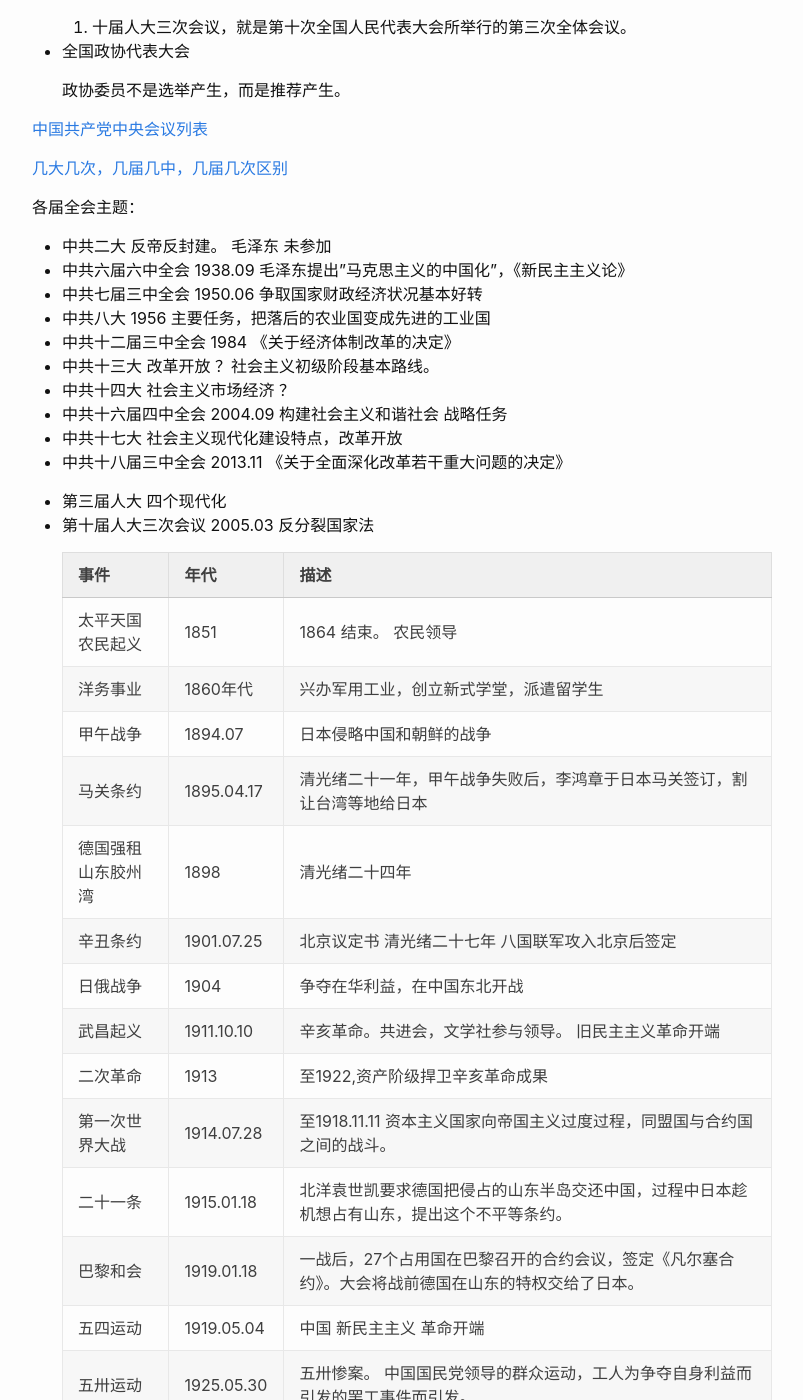
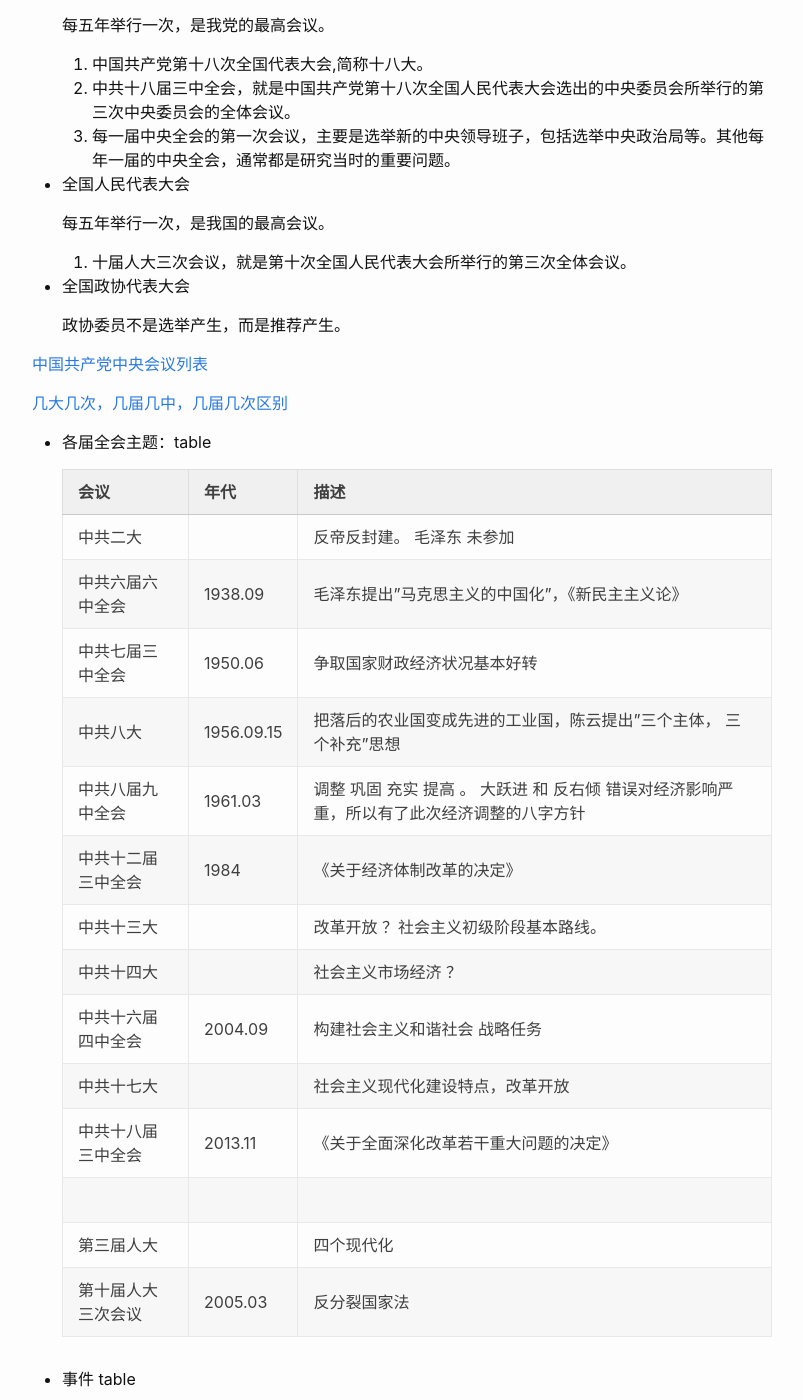
Before and after one commit to wangtiga/wangtiga.github.io, a Jekyll site: the page built from _previews/2020-07-04-3708_2018_10.md, in a window 1280 px wide and 1400 px high, scrolled down 18560 px. Shown: the whole window, without its empty margins (238-1041 px from the left). Built offline with Jekyll 4.4.1, drawn with Linux system fonts in a browser that asks for light colours; some of the changed text lies outside the part shown.

Commit message:
updated from notep

```diff
--- a/_previews/2020-07-04-3708_2018_10.md
+++ b/_previews/2020-07-04-3708_2018_10.md
@@ -400,9 +400,13 @@ TODO 此事跟张学良软禁蒋介石事件的先后关系？为什么服从？
 
 TODO 整理 正面战场 后方游击战场 的几次重要战役
 
-- 台儿庄战役 P132 1938.03 国民党 李宗仁
-- 平型关战役 P137 1937.09 共产党 八路军 115师伏击日军，民族抗战开始后第一次胜利
-- 百团大战   P138 1940.08 共产党 八路军 105个团20万人破袭敌人交通线，对华北日军的大规模进攻
+* 著名战役 table
+
+  战役                |  年代      |   描述                 |
+--------------------- | ---------- | ---------------------- |
+  台儿庄战役 P132     | 1938.03    | 国民党 李宗仁   |
+  平型关战役 P137     | 1937.09    | 共产党 八路军 115师伏击日军，民族抗战开始后第一次胜利 |
+  百团大战   P138     | 1940.08    | 共产党 八路军 105个团20万人破袭敌人交通线，对华北日军的大规模进攻 |
 
 
 
@@ -434,6 +438,8 @@ TODO 整理 正面战场 后方游击战场 的几次重要战役
   4. 05月，工厂以引发工潮为由解雇男工。又引起22家上海工厂罢工。上海总商会调停后，工厂又开除工人。
   5. 工厂代表与工厂资方争执过程，顾正红被枪杀。各届追悼过程，被北洋政府的警察武力震压。
   6. 中国国民党于 05.30 组织工人，学生，群众在上海租界马路游行。于南京路和警察发生冲突，死伤几十人。
+
+
 
 ## 18.1951年底至1952年春，中国共产党在党政机关工作公务员中开展的运动是
 ### A.肃反运动
@@ -525,22 +531,27 @@ P199
 [几大几次，几届几中，几届几次区别](https://www.douban.com/note/604363507/)
 
 
-各届全会主题：
+* 各届全会主题：table
 
-* 中共二大                       反帝反封建。 毛泽东 未参加
-* 中共六届六中全会     1938.09   毛泽东提出"马克思主义的中国化"，《新民主主义论》
-* 中共七届三中全会     1950.06   争取国家财政经济状况基本好转
-* 中共八大             1956      主要任务，把落后的农业国变成先进的工业国
-* 中共十二届三中全会   1984      《关于经济体制改革的决定》
-* 中共十三大                     改革开放 ？社会主义初级阶段基本路线。
-* 中共十四大                     社会主义市场经济 ？
-* 中共十六届四中全会   2004.09   构建社会主义和谐社会 战略任务
-* 中共十七大                     社会主义现代化建设特点，改革开放
-* 中共十八届三中全会   2013.11   《关于全面深化改革若干重大问题的决定》
+  会议                |  年代      |   描述                 |
+--------------------- | ---------- | ---------------------- |
+  中共二大            |            | 反帝反封建。 毛泽东 未参加 |
+  中共六届六中全会    | 1938.09    | 毛泽东提出"马克思主义的中国化"，《新民主主义论》 |
+  中共七届三中全会    | 1950.06    | 争取国家财政经济状况基本好转 |
+  中共八大            | 1956.09.15 | 把落后的农业国变成先进的工业国，陈云提出"三个主体， 三个补充"思想 |
+  中共八届九中全会    | 1961.03    | 调整 巩固 充实 提高 。 大跃进 和 反右倾 错误对经济影响严重，所以有了此次经济调整的八字方针 |
+  中共十二届三中全会  | 1984       | 《关于经济体制改革的决定》 |
+  中共十三大          |            | 改革开放 ？社会主义初级阶段基本路线。 |
+  中共十四大          |            | 社会主义市场经济 ？ |
+  中共十六届四中全会  | 2004.09    | 构建社会主义和谐社会 战略任务 |
+  中共十七大          |            | 社会主义现代化建设特点，改革开放 |
+  中共十八届三中全会  | 2013.11    | 《关于全面深化改革若干重大问题的决定》
+ |
+  第三届人大          |            | 四个现代化 |
+  第十届人大三次会议  | 2005.03    | 反分裂国家法 |
 
-* 第三届人大                     四个现代化
-* 第十届人大三次会议   2005.03   反分裂国家法
 
+* 事件 table
 
   事件                |  年代      |   描述                 |
 --------------------- | ---------- | ---------------------- |
@@ -549,13 +560,14 @@ P199
   甲午战争            | 1894.07    | 日本侵略中国和朝鲜的战争 |
   马关条约            | 1895.04.17 | 清光绪二十一年，甲午战争失败后，李鸿章于日本马关签订，割让台湾等地给日本 |
   德国强租山东胶州湾  | 1898       | 清光绪二十四年 |
+  八国联军侵华战争    | 1900.05.28 | 义和团事件，成为八国联军侵华的导火索 |
   辛丑条约            | 1901.07.25 | 北京议定书 清光绪二十七年 八国联军攻入北京后签定 |
   日俄战争            | 1904       | 争夺在华利益，在中国东北开战 |
   武昌起义            | 1911.10.10 | 辛亥革命。共进会，文学社参与领导。 旧民主主义革命开端 |
   二次革命            | 1913       | 至1922,资产阶级捍卫辛亥革命成果 |
   第一次世界大战      | 1914.07.28 | 至1918.11.11 资本主义国家向帝国主义过度过程，同盟国与合约国之间的战斗。|
   二十一条            | 1915.01.18 | 北洋袁世凯要求德国把侵占的山东半岛交还中国，过程中日本趁机想占有山东，提出这个不平等条约。|
-  巴黎和会            | 1919.01.18 | 一战后，27个占用国在巴黎召开的合约会议，签定《凡尔塞合约》。大会将战前德国在山东的特权交给了日本。|
+  巴黎和会            | 1919.01.18 | 一战后，27个战胜国在巴黎召开的合约会议，签定《凡尔塞合约》。大会将战前德国在山东的特权交给了日本。|
   五四运动            | 1919.05.04 | 中国 新民主主义 革命开端 |
   五卅运动            | 1925.05.30 | 五卅惨案。 中国国民党领导的群众运动，工人为争夺自身利益而引发的罢工事件而引发。 |
   长征                | 1934.10    | 至1936.10,红军战略转移至陕甘苏区的过程。 |
```
Also changed, not shown: other parts of _previews/2020-07-04-3708_2018_10.md (+2 -2 lines), _previews/exercise.md (+13 -1 lines).
